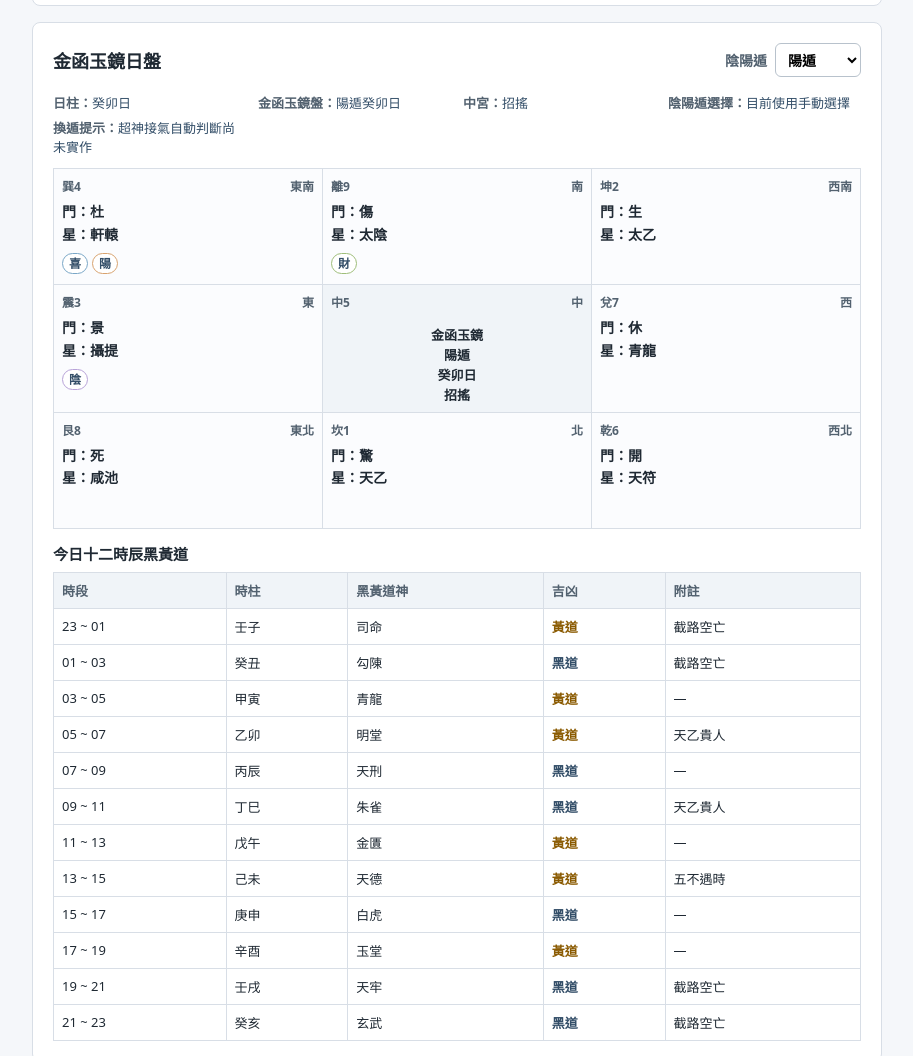
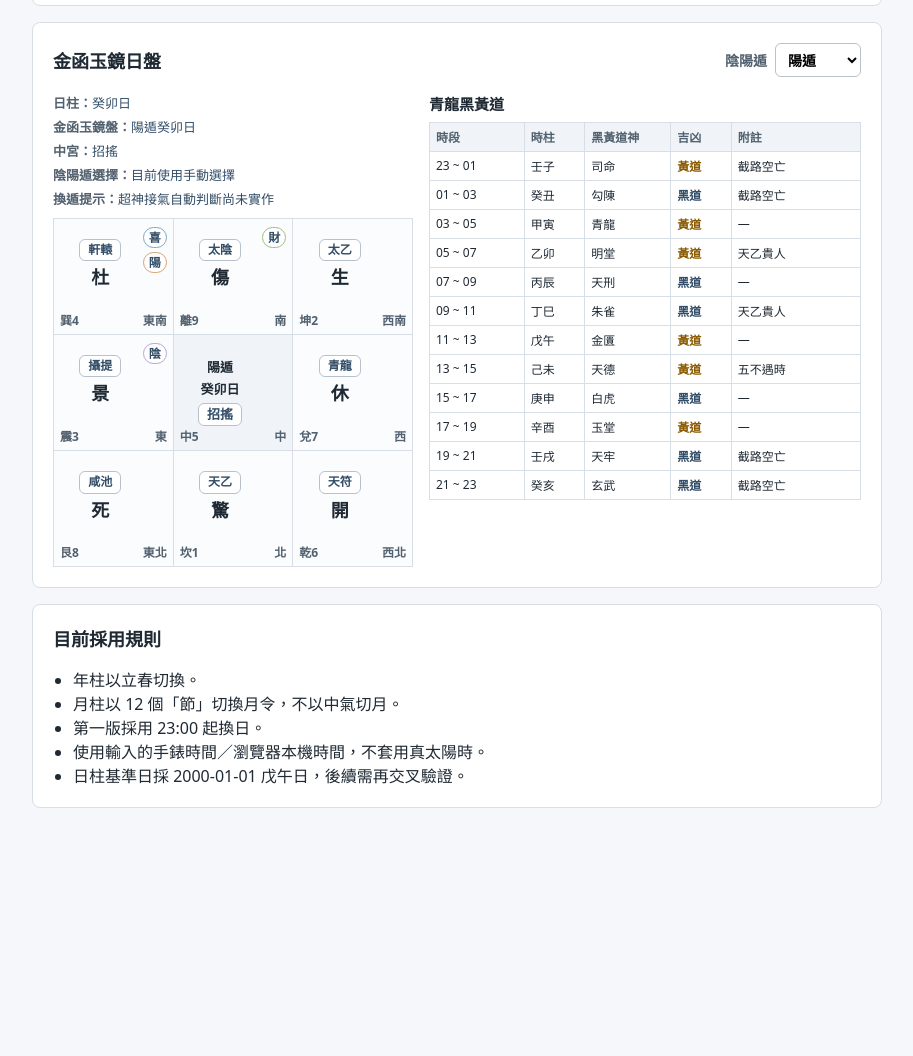
Before and after one commit to EmmaWu0104/eastern-calendar-tools, a website with bundled scripts: page index.html in a window 1280 px wide. Shown: the part 1822-2878 px from the top of the page, without its empty margins (183-1096 px from the left). After the commit the page ends 2702 px from the top, so only its background shows below. Built offline with nearby package versions, Linux system fonts and the light colour scheme.

Commit message:
style: refine Jinhan Yujing day pan layout
微調金函玉鏡日盤版面，將九星改為 badge 樣式、八門改為單字顯示、摘要集中於左側盤面，並調整青龍黑黃道表格避免右欄破版。

```diff
--- a/index.html
+++ b/index.html
@@ -71,10 +71,13 @@
           </label>
         </div>
         <p id="jinhan-message" class="section-message" role="status" aria-live="polite"></p>
+        <div class="jinhan-content-layout">
+          <div class="jinhan-pan-wrap">
             <div id="jinhan-summary" class="jinhan-summary"></div>
             <div id="jinhan-grid" class="jinhan-grid" aria-label="金函玉鏡日盤九宮格"></div>
+          </div>
           <div class="jinhan-hours-table-wrap">
-          <h3>今日十二時辰黑黃道</h3>
+            <h3>青龍黑黃道</h3>
             <table class="jinhan-hours-table">
               <thead>
                 <tr>
@@ -87,6 +90,7 @@
               </thead>
               <tbody id="jinhan-hours-body"></tbody>
             </table>
+          </div>
         </div>
       </section>
 
--- a/src/main.js
+++ b/src/main.js
@@ -316,40 +316,45 @@ function createJinhanPalaceCell(palaceName, pan, deitiesByPalace) {
   const cell = document.createElement("div");
   cell.className = palaceName === "中" ? "jinhan-palace jinhan-center" : "jinhan-palace";
 
-  const header = document.createElement("div");
-  header.className = "jinhan-palace-header";
-  header.append(
-    createInlineSpan(`${palaceMeta.name}${palaceMeta.number}`, "jinhan-palace-name"),
-    createInlineSpan(palaceMeta.direction, "jinhan-palace-direction")
+  const palaceLabel = createInlineSpan(
+    `${palaceMeta.name}${palaceMeta.number}`,
+    "jinhan-palace-corner jinhan-palace-corner-left"
+  );
+  const directionLabel = createInlineSpan(
+    palaceMeta.direction,
+    "jinhan-palace-corner jinhan-palace-corner-right"
   );
 
   if (palaceName === "中") {
     const centerContent = document.createElement("div");
     centerContent.className = "jinhan-center-content";
     centerContent.append(
-      createBlockSpan("金函玉鏡"),
       createBlockSpan(pan.meta.dunType),
       createBlockSpan(`${pan.meta.pillar}日`),
-      createBlockSpan(pan.meta.center)
+      createBlockSpan(pan.meta.center, "jinhan-star-badge")
     );
-    cell.append(header, centerContent);
+    cell.append(centerContent, palaceLabel, directionLabel);
     return cell;
   }
 
   const palace = pan.palaces[palaceName] ?? {};
+  const star = document.createElement("div");
+  star.className = "jinhan-star jinhan-star-badge";
+  star.textContent = palace.star ?? "—";
+
   const door = document.createElement("div");
   door.className = "jinhan-door";
-  door.textContent = `門：${palace.door ?? "—"}`;
+  door.textContent = palace.door ?? "—";
 
-  const star = document.createElement("div");
-  star.className = "jinhan-star";
-  star.textContent = `星：${palace.star ?? "—"}`;
+  const main = document.createElement("div");
+  main.className = "jinhan-palace-main";
+  main.append(star, door);
 
   const chips = document.createElement("div");
   chips.className = "jinhan-deity-chips";
   chips.append(...(deitiesByPalace[palaceName] ?? []).map(createJinhanDeityChip));
 
-  cell.append(header, door, star, chips);
+  cell.append(main, chips, palaceLabel, directionLabel);
   return cell;
 }
 
@@ -380,8 +385,11 @@ function createInlineSpan(text, className) {
   return span;
 }
 
-function createBlockSpan(text) {
+function createBlockSpan(text, className = "") {
   const span = document.createElement("span");
+  if (className) {
+    span.className = className;
+  }
   span.textContent = text;
   return span;
 }
--- a/styles/main.css
+++ b/styles/main.css
@@ -387,9 +387,9 @@ dd {
 
 .jinhan-summary {
   display: grid;
-  grid-template-columns: repeat(auto-fit, minmax(180px, 1fr));
-  gap: 6px 12px;
-  margin-bottom: 12px;
+  grid-template-columns: 1fr;
+  gap: 5px;
+  margin-bottom: 10px;
   color: #334e68;
   font-size: 13px;
 }
@@ -403,6 +403,17 @@ dd {
   font-weight: 700;
 }
 
+.jinhan-content-layout {
+  display: grid;
+  grid-template-columns: minmax(280px, 360px) minmax(0, 1fr);
+  gap: 16px;
+  align-items: start;
+}
+
+.jinhan-pan-wrap {
+  min-width: 0;
+}
+
 .jinhan-grid {
   display: grid;
   grid-template-columns: repeat(3, minmax(0, 1fr));
@@ -411,8 +422,9 @@ dd {
 }
 
 .jinhan-palace {
+  position: relative;
   min-height: 116px;
-  padding: 8px;
+  padding: 10px 34px 24px 8px;
   border-right: 1px solid #d8dee6;
   border-bottom: 1px solid #d8dee6;
   background: #fbfcfe;
@@ -422,38 +434,57 @@ dd {
   background: #f0f4f8;
 }
 
-.jinhan-palace-header {
-  display: flex;
-  justify-content: space-between;
-  gap: 8px;
-  margin-bottom: 8px;
-  color: #52616f;
-  font-size: 12px;
-  font-weight: 700;
+.jinhan-palace-main {
+  display: grid;
+  gap: 4px;
+  justify-items: center;
+  align-content: start;
+  min-height: 60px;
+  padding-top: 10px;
+  text-align: center;
 }
 
 .jinhan-door,
 .jinhan-star {
   color: #1f2933;
-  font-size: 14px;
   font-weight: 700;
   line-height: 1.35;
 }
 
 .jinhan-star {
-  margin-top: 4px;
+  font-size: 12px;
+}
+
+.jinhan-star-badge {
+  display: inline-block;
+  max-width: 100%;
+  padding: 2px 8px;
+  border: 1px solid #b8c2cc;
+  border-radius: 6px;
+  background: #ffffff;
+  color: #334e68;
+  line-height: 1.35;
+  text-align: center;
+}
+
+.jinhan-door {
+  font-size: 18px;
+  font-weight: 800;
 }
 
 .jinhan-deity-chips {
+  position: absolute;
+  top: 8px;
+  right: 6px;
   display: flex;
+  flex-direction: column;
   gap: 4px;
-  flex-wrap: wrap;
-  margin-top: 8px;
+  align-items: center;
 }
 
 .jinhan-deity-chip {
   min-width: 22px;
-  padding: 2px 6px;
+  padding: 2px 5px;
   border: 1px solid #b8c2cc;
   border-radius: 999px;
   background: #ffffff;
@@ -480,11 +511,27 @@ dd {
   border-color: #d8a36f;
 }
 
+.jinhan-palace-corner {
+  position: absolute;
+  bottom: 5px;
+  color: #52616f;
+  font-size: 12px;
+  font-weight: 700;
+}
+
+.jinhan-palace-corner-left {
+  left: 6px;
+}
+
+.jinhan-palace-corner-right {
+  right: 6px;
+}
+
 .jinhan-center-content {
   display: grid;
-  gap: 3px;
+  gap: 5px;
   justify-items: center;
-  padding-top: 8px;
+  padding-top: 14px;
   font-size: 13px;
   font-weight: 700;
   line-height: 1.3;
@@ -492,7 +539,7 @@ dd {
 }
 
 .jinhan-hours-table-wrap {
-  margin-top: 14px;
+  min-width: 0;
   overflow-x: auto;
 }
 
@@ -503,23 +550,52 @@ dd {
 
 .jinhan-hours-table {
   width: 100%;
-  min-width: 560px;
   border-collapse: collapse;
-  font-size: 13px;
+  font-size: 12px;
+  table-layout: fixed;
 }
 
 .jinhan-hours-table th,
 .jinhan-hours-table td {
-  padding: 8px;
+  padding: 5px 6px;
   border: 1px solid #d8dee6;
+  overflow-wrap: normal;
   text-align: left;
   vertical-align: top;
+  word-break: keep-all;
 }
 
 .jinhan-hours-table th {
   color: #52616f;
   background: #f0f4f8;
   font-weight: 700;
+}
+
+.jinhan-hours-table th:nth-child(1),
+.jinhan-hours-table td:nth-child(1) {
+  width: 22%;
+}
+
+.jinhan-hours-table th:nth-child(2),
+.jinhan-hours-table td:nth-child(2) {
+  width: 14%;
+}
+
+.jinhan-hours-table th:nth-child(3),
+.jinhan-hours-table td:nth-child(3) {
+  width: 20%;
+}
+
+.jinhan-hours-table th:nth-child(4),
+.jinhan-hours-table td:nth-child(4) {
+  width: 14%;
+}
+
+.jinhan-hours-table th:nth-child(5),
+.jinhan-hours-table td:nth-child(5) {
+  width: 30%;
+  overflow-wrap: anywhere;
+  word-break: break-word;
 }
 
 .jinhan-hour-type-yellow {
@@ -535,6 +611,12 @@ dd {
 @media (max-width: 980px) {
   .flying-stars-grid {
     grid-template-columns: repeat(2, minmax(0, 1fr));
+  }
+}
+
+@media (max-width: 760px) {
+  .jinhan-content-layout {
+    grid-template-columns: 1fr;
   }
 }
 
@@ -563,12 +645,15 @@ dd {
 
   .jinhan-palace {
     min-height: 108px;
-    padding: 6px;
+    padding: 8px 30px 22px 6px;
   }
 
-  .jinhan-door,
   .jinhan-star {
     font-size: 13px;
+  }
+
+  .jinhan-door {
+    font-size: 15px;
   }
 }
 
```
Lines whose indentation alone changed are shown as unchanged.
